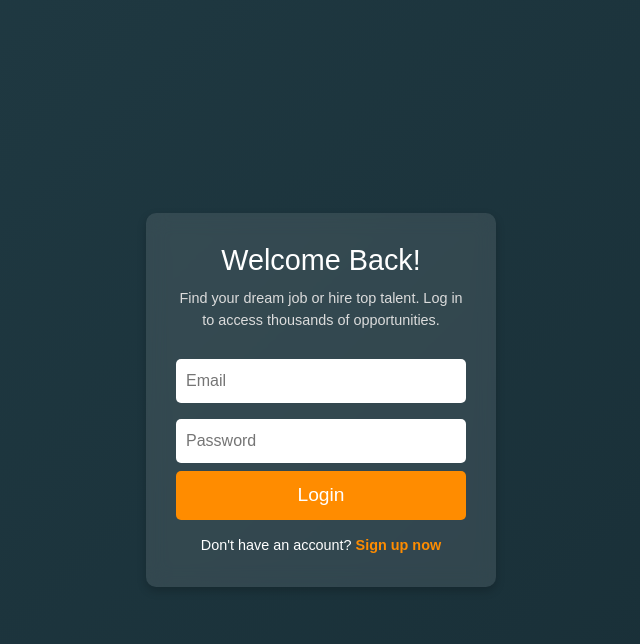
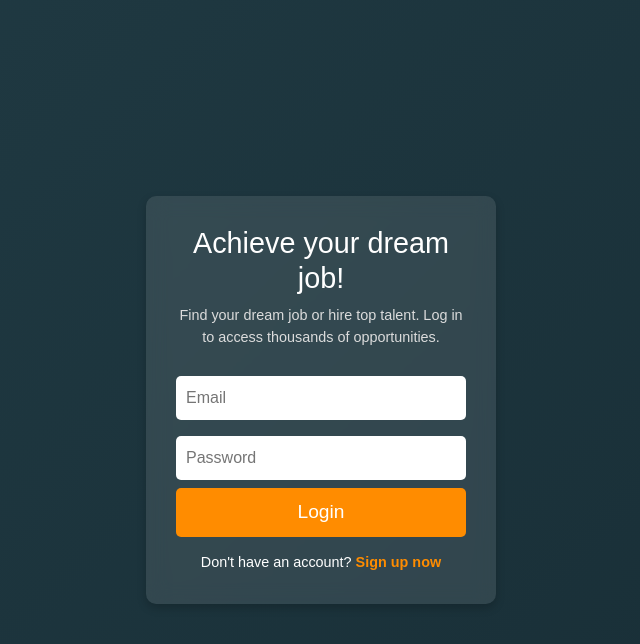
Before and after one commit to saikumar955078/PALNATI_S_CDOS, a Django app: page / in a window 1280 px wide. Shown: the top 644 px of the page, without its empty margins (319-959 px from the left). Run offline with Django 5.2, Linux system fonts and the light colour scheme; some libraries are stand-ins or nearby versions.

Commit message:
10th updated code

```diff
--- a/jobs/templates/login.html
+++ b/jobs/templates/login.html
@@ -91,7 +91,7 @@
 <body>
 
     <div class="login-container">
-        <h2>Welcome Back!</h2>
+        <h2>Achieve your dream job!</h2>
         <p>Find your dream job or hire top talent. Log in to access thousands of opportunities.</p>
         <form method="POST">
             {% csrf_token %}
```
